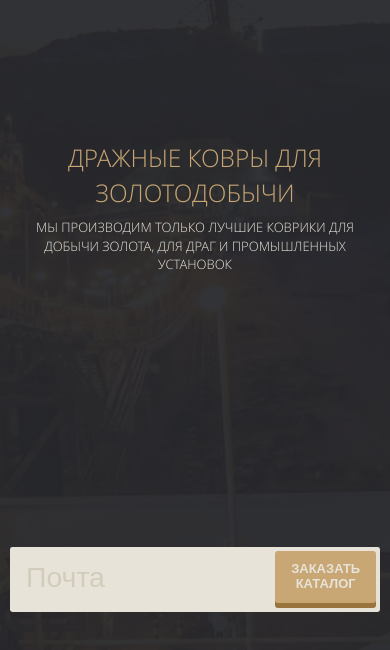
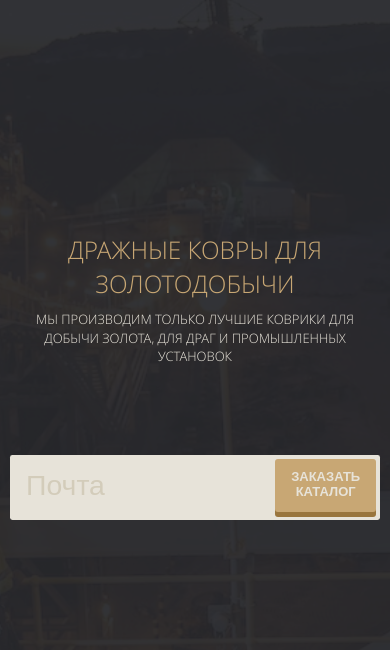
Before and after one commit to MrRaccoon58/sk-polimer, a plain HTML site: page index.html in a window 390 px wide. Shown: the part 100-750 px from the top of the page. Drawn offline with Linux system fonts and the light colour scheme.

Commit message:
правки 1 секции адаптив

```diff
--- a/scss/layout/_start.scss
+++ b/scss/layout/_start.scss
@@ -21,9 +21,9 @@
     flex-direction: column;
     justify-content: center;
     align-items: stretch;
-    @include tablets {
-        justify-content: space-around;
-    }
+    // @include tablets {
+    //     justify-content: space-around;
+    // }
 }
 .start__container {
 
```
Also changed, not shown: css/main.css.
